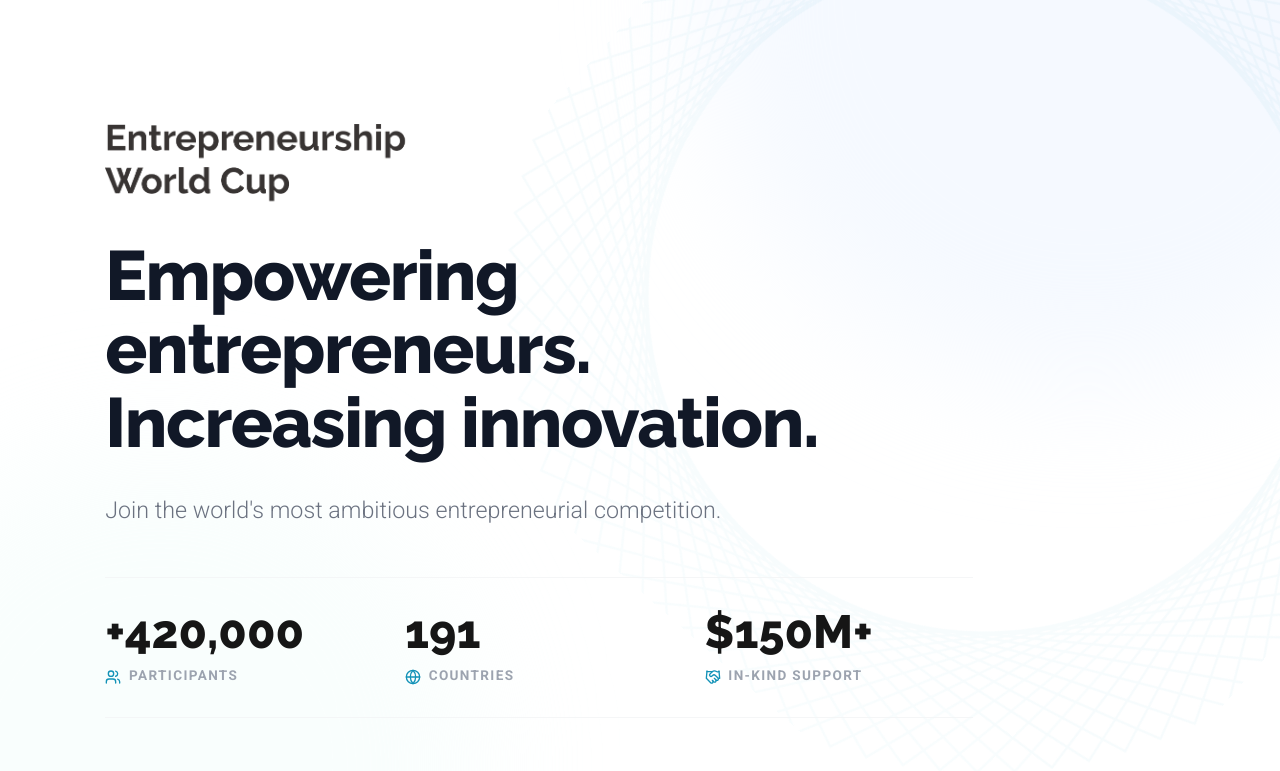
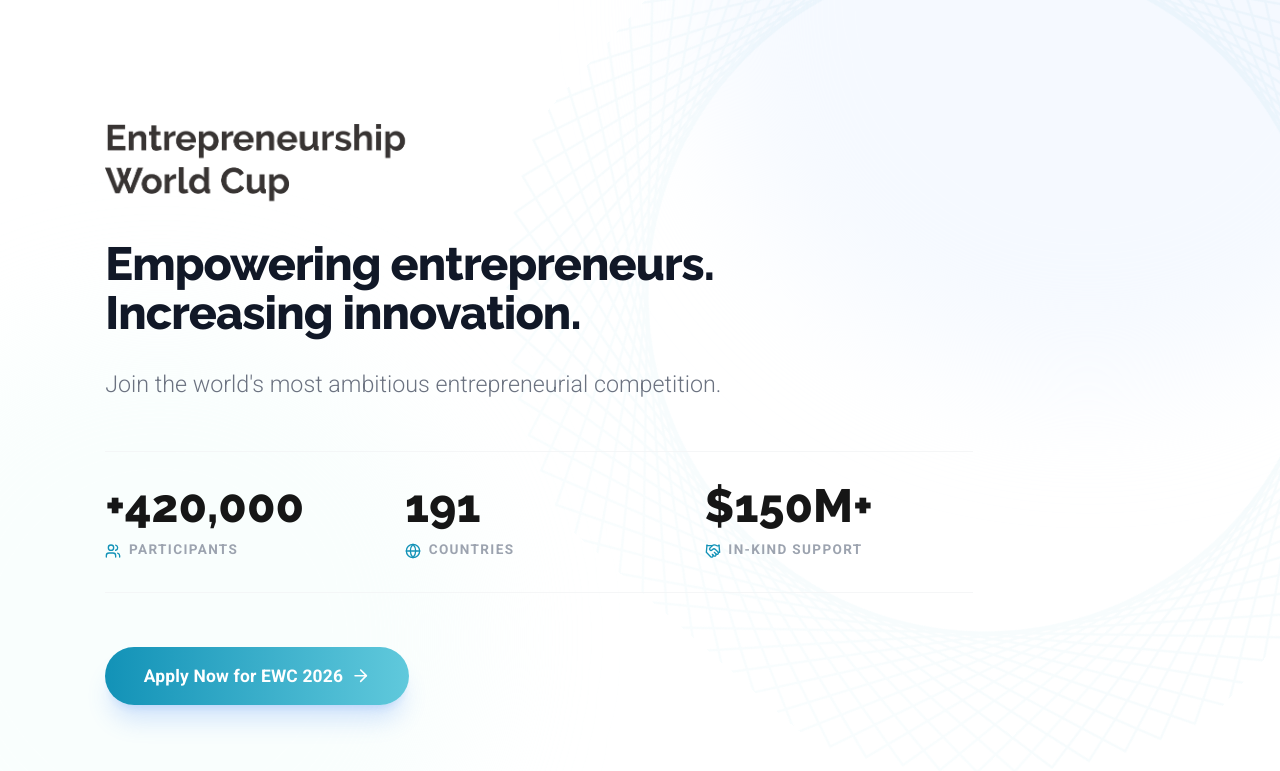
Before and after one commit to abuabdullah311/EWC, a React (Vite) app: page / in a window 1280 px wide. Shown: the top 771 px of the page. Built offline with nearby package versions, Linux system fonts and the light colour scheme.

Commit message:
Update App.tsx

```diff
--- a/App.tsx
+++ b/App.tsx
@@ -52,7 +52,7 @@
             </div>
 
             {/* ✅ Headline (LEFT as requested) */}
-            <h1 className="text-left text-[2.15rem] leading-[1.08] sm:text-5xl md:text-7xl font-extrabold font-heading tracking-tight text-gray-900 mb-4 sm:mb-5 md:mb-8">
+            <h1 className="text-left text-[2.15rem] leading-[1.08] sm:text-4xl md:text-5xl font-extrabold font-heading tracking-tight text-gray-900 mb-4 sm:mb-5 md:mb-7">
               {HERO_CONTENT.headline}
             </h1>
 
```
